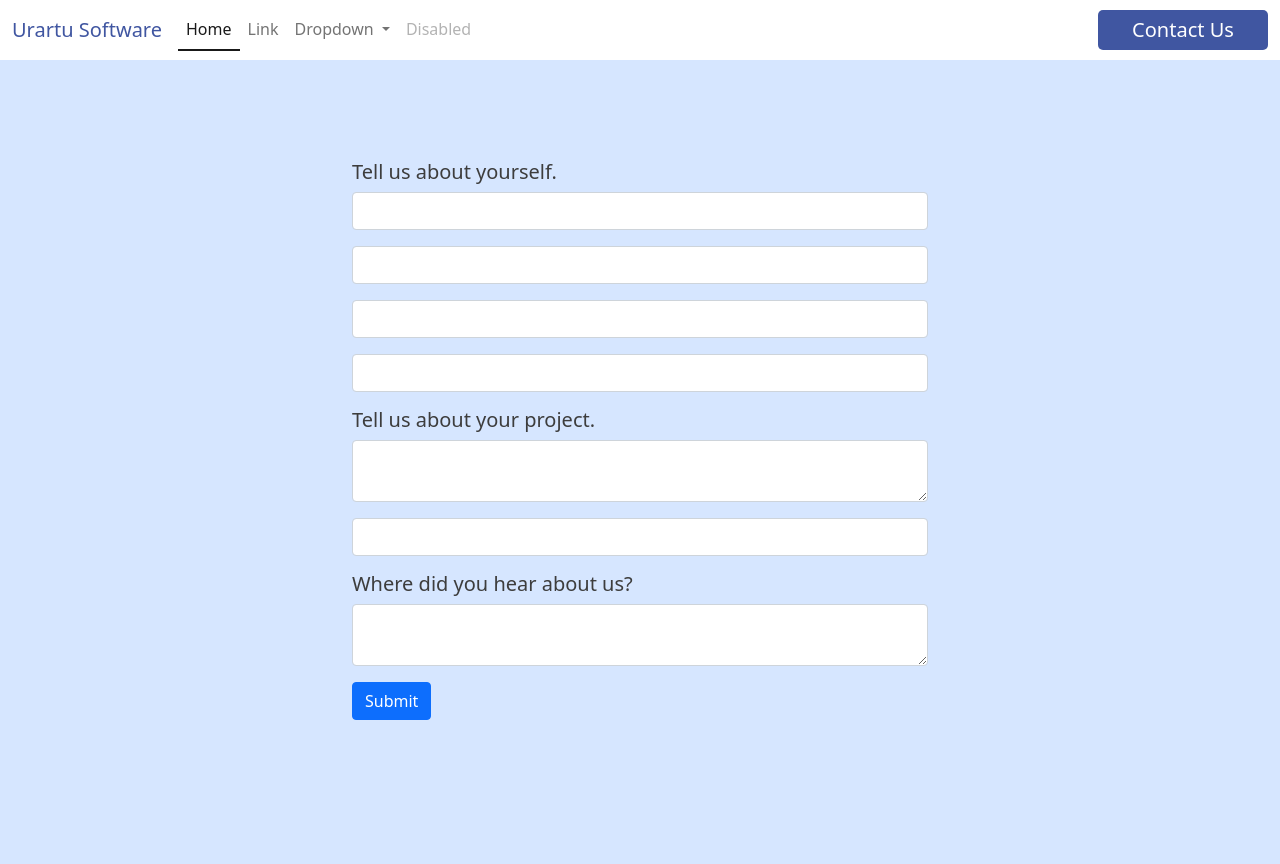
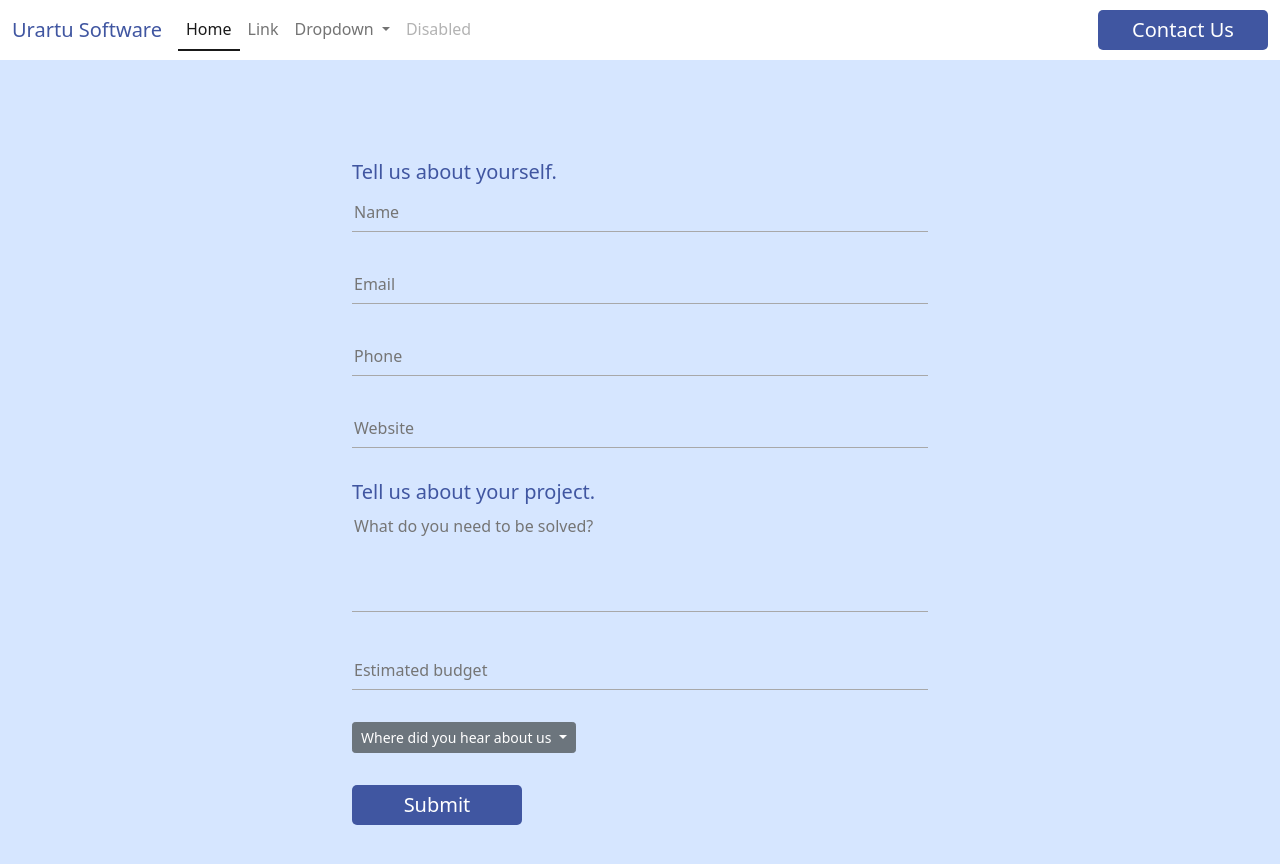
Before and after one commit to vaheaslanyan/urartusoftware-ui, an Angular app: page /contact in a window 1280 px wide. Shown: the top 864 px of the page. Before the commit the page ends 800 px from the top, so only its background shows below. Built offline with nearby package versions, Linux system fonts and the light colour scheme.

Commit message:
UI improvments in contact component

```diff
--- a/angular.json
+++ b/angular.json
@@ -32,7 +32,10 @@
             "styles": [
               "src/styles.scss"
             ],
-            "scripts": []
+            "scripts": [
+              "./node_modules/@popperjs/core/dist/umd/popper.min.js",
+              "./node_modules/bootstrap/dist/js/bootstrap.min.js"
+            ]
           },
           "configurations": {
             "production": {
--- a/package.json
+++ b/package.json
@@ -18,6 +18,7 @@
     "@angular/platform-browser": "^15.2.0",
     "@angular/platform-browser-dynamic": "^15.2.0",
     "@angular/router": "^15.2.0",
+    "@popperjs/core": "^2.11.6",
     "bootstrap": "^5.1.3",
     "ngx-bootstrap": "^10.2.0",
     "rxjs": "~7.8.0",
--- a/src/app/components/contact/contact.component.html
+++ b/src/app/components/contact/contact.component.html
@@ -3,38 +3,43 @@
         <div id="contactFormDiv" class="col">
             <form>
                 <h5>Tell us about yourself.</h5>
-                <div class="mb-3">
-                    <!-- <label for="exampleInputEmail1" class="form-label">Tell us about your company</label> -->
-                    <input type="text" name="name" class="form-control" id="nameInput" aria-describedby="emailHelp">
+                <div>
+                    <input type="text" name="name" id="nameInput" placeholder="Name" aria-describedby="emailHelp">
                     <!-- <div id="emailHelp" class="form-text">We'll never share your email with anyone else.</div> -->
                 </div>
-                <div class="mb-3">
+                <div>
                     <!-- <label for="exampleInputPassword1" class="form-label">Password</label> -->
-                    <input type="email" name="email" class="form-control" id="emailInput">
+                    <input type="email" name="email" id="emailInput" placeholder="Email">
                 </div>
-                <div class="mb-3">
+                <div>
                     <!-- <label for="exampleInputPassword1" class="form-label">Password</label> -->
-                    <input type="phone" name="phone" class="form-control" id="phoneInput">
+                    <input type="phone" name="phone" id="phoneInput" placeholder="Phone">
                 </div>
-                <div class="mb-3">
+                <div>
                     <!-- <label for="exampleInputPassword1" class="form-label">Password</label> -->
-                    <input type="url" name="website" class="form-control" id="websiteInput">
+                    <input type="url" name="website" id="websiteInput" placeholder="Website">
                 </div>
                 <h5>Tell us about your project.</h5>
-                <div class="mb-3">
+                <div>
                     <!-- <label for="exampleInputPassword1" class="form-label">Password</label> -->
-                    <textarea type="url" name="projectDescription" class="form-control" id="projectDescriptionInput"></textarea>
+                    <textarea type="url" name="projectDescription" id="projectDescriptionInput" placeholder="What do you need to be solved?"></textarea>
                 </div>
-                <div class="mb-3">
+                <div>
                     <!-- <label for="exampleInputPassword1" class="form-label">Password</label> -->
-                    <input type="number" name="budget" class="form-control" id="budgetInput">
+                    <input type="number" name="budget" id="budgetInput" placeholder="Estimated budget">
                 </div>
-                <h5>Where did you hear about us?</h5>
-                <div class="mb-3">
-                    <!-- <label for="exampleInputPassword1" class="form-label">Password</label> -->
-                    <textarea type="url" name="projectDescription" class="form-control" id="projectDescriptionInput"></textarea>
-                </div>
-                <button type="submit" class="btn btn-primary">Submit</button>
+                <div class="dropdown">
+                    <button class="btn btn-secondary dropdown-toggle btn-sm" type="button" id="dropdownMenuButton2" data-bs-toggle="dropdown" aria-expanded="false">
+                      Where did you hear about us
+                    </button>
+                    <ul class="dropdown-menu dropdown-menu-dark" aria-labelledby="dropdownMenuButton2">
+                      <li><a class="dropdown-item active" href="#">Search Engine (Google, etc.)</a></li>
+                      <li><a class="dropdown-item" href="#">Social Media (LinkedIn, Twitter, etc.)</a></li>
+                      <li><a class="dropdown-item" href="#">Referral</a></li>
+                      <li><a class="dropdown-item" href="#">Other</a></li>
+                    </ul>
+                  </div>
+                <app-custom-button [name]="'Submit'" [style]="buttonStyle"></app-custom-button>
             </form>
         </div>
     </div>
--- a/src/app/components/contact/contact.component.scss
+++ b/src/app/components/contact/contact.component.scss
@@ -1,5 +1,6 @@
 #contactMainDiv {
     margin-top: 10rem;
+    margin-bottom: 10rem;
 }
 
 #contactFormDiv {
--- a/src/app/components/contact/contact.component.ts
+++ b/src/app/components/contact/contact.component.ts
@@ -1,4 +1,5 @@
 import { Component } from '@angular/core';
+import { ButtonStyleEnum } from 'src/app/models/ButtonStyleEnum';
 
 @Component({
   selector: 'app-contact',
@@ -6,5 +7,5 @@ import { Component } from '@angular/core';
   styleUrls: ['./contact.component.scss']
 })
 export class ContactComponent {
-
+  buttonStyle = ButtonStyleEnum.PRIMARY;
 }
--- a/src/styles.scss
+++ b/src/styles.scss
@@ -41,3 +41,47 @@ ul li::marker {
     margin-left: auto;
     margin-right: auto;
 }
+
+// Form
+form h5 {
+    color: var(--color-foreground-primary);
+}
+
+form div {
+    margin-bottom: 2rem;
+}
+
+input, textarea {
+    width: 100%;
+    background-color: transparent;
+    border: none;
+    border-bottom: 1px solid var(--color-foreground-quartiary);
+    color: var(--color-foreground-secondary);
+    font-weight: 300;
+}
+
+input {
+    height: 40px;
+}
+
+textarea {
+    height: 100px;
+    resize: none;
+}
+
+input:focus, textarea:focus {
+    outline: none;
+    border-color: var(--color-foreground-primary);
+    color: var(--color-foreground-primary);
+}
+
+form .dropdown {
+    margin-top: 2rem;
+}
+
+// Removing stepper from number input
+input::-webkit-outer-spin-button,
+input::-webkit-inner-spin-button {
+  -webkit-appearance: none;
+  margin: 0;
+}
```
Also changed, not shown: 1 other file (tests, documents, lock files or other folders).
